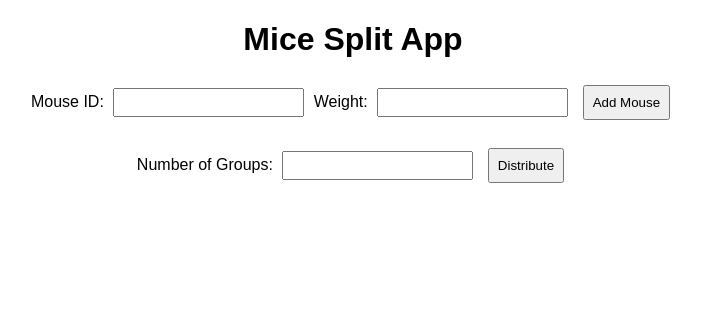
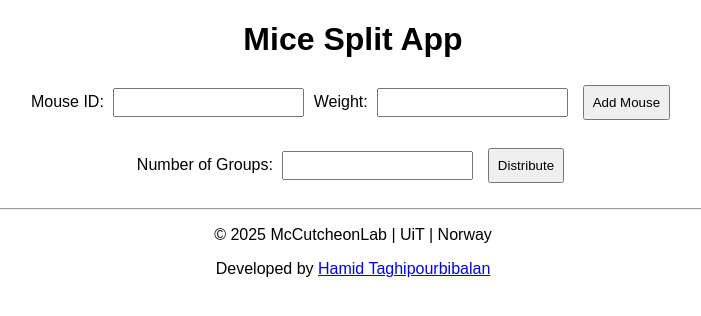
Before and after one commit to Htbibalan/MICESPLIT_RENDER, a Flask app: page / in a window 1280 px wide. Shown: the top 316 px of the page, without its empty margins (287-988 px from the left). Run offline with Flask 3, Linux system fonts and the light colour scheme.

Commit message:
Added McCutcheonLab copyright and LinkedIn link

```diff
--- a/templates/index.html
+++ b/templates/index.html
@@ -81,6 +81,16 @@
             .catch(error => console.error("Error:", error));
         }
     </script>
+<hr>
+<footer>
+    <p>© 2025 McCutcheonLab | UiT | Norway</p>
+    <p>
+        Developed by
+        <a href="https://www.linkedin.com/in/hamid-taghipourbibalan-b7239088/" target="_blank">
+            Hamid Taghipourbibalan
+        </a>
+    </p>
+</footer>
 
 </body>
 </html>
```
